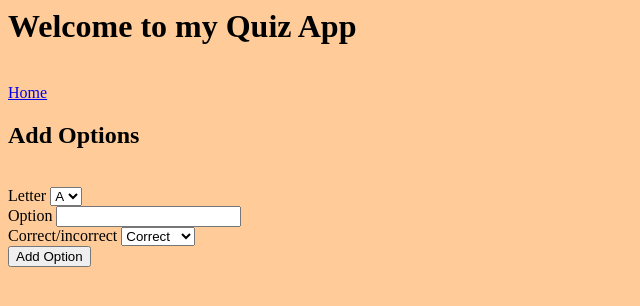
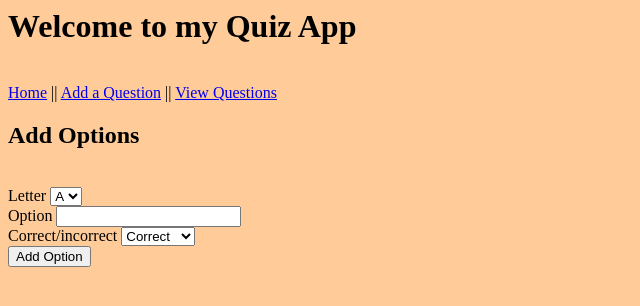
Before and after one commit to agray998/QA-DevOps-Fundamental-Project, a Flask app: page /add-options/1 in a window 1280 px wide. Shown: the top 306 px of the page, without its empty margins (0-640 px from the left). Run offline with Flask 2, Linux system fonts and the light colour scheme.

Commit message:
added links

```diff
--- a/application/__init__.py
+++ b/application/__init__.py
@@ -22,7 +22,7 @@ class UpdateQuestion(FlaskForm):
     submit = SubmitField('Update Question')
 
 class AddOptions(FlaskForm):
-    o_letter = SelectField('Letter', choices=[('a','A'),('b','B'),('c','C'),('d','D')])
+    o_letter = SelectField('Letter', choices=[('A','A'),('B','B'),('C','C'),('D','D')])
     o_option = StringField('Option', validators=[DataRequired()])
     o_status = SelectField('Correct/incorrect', choices=[('correct','Correct'),('incorrect','Incorrect')])
     submit = SubmitField('Add Option')
--- a/application/routes.py
+++ b/application/routes.py
@@ -19,7 +19,7 @@ def add_q():
         newquest = Questions(question = q_name)
         db.session.add(newquest)
         db.session.commit()
-        return redirect(url_for('questions'))
+        return redirect(url_for('add_o', qid=newquest.id))
     return render_template('add_question.html', form=form)
 
 @app.route('/add-options/<int:qid>', methods=['GET','POST'])
@@ -36,5 +36,5 @@ def add_o(qid):
         question = Questions.query.filter_by(id = qid).first()
         question.options = Options.query.filter_by(question_id = qid).all()
         db.session.commit()
-        return redirect(url_for('questions'))
+        return redirect(url_for('add_o', qid=qid))
     return render_template('add_options.html', form=form)
--- a/application/templates/layout.html
+++ b/application/templates/layout.html
@@ -2,7 +2,7 @@
 <body style="background-color: #ffcc99;">
 <h1>Welcome to my Quiz App</h1>
 <br>
-<a href="{{ url_for('home') }}">Home</a>
+<a href="{{ url_for('home') }}">Home</a> || <a href="{{ url_for('add_q') }}">Add a Question</a> || <a href="{{ url_for('questions') }}">View Questions</a>
 {% block body %}
 {% endblock body %}
 </body>
```
